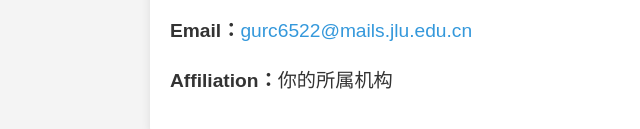
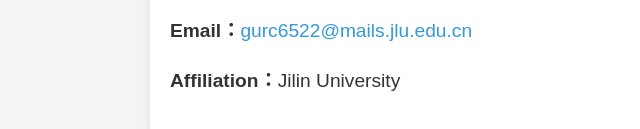
Before and after one commit to xu22777hh/xu22777hh.github.io, a plain HTML site: page index.html in a window 1280 px wide. Shown: the part 134-263 px from the top of the page, 70-710 px from the left. Drawn offline with Linux system fonts and the light colour scheme.

Commit message:
Update index.html

```diff
--- a/index.html
+++ b/index.html
@@ -41,6 +41,6 @@
         <h1>Homepage</h1>
         <p><strong>name：</strong>Ruocheng Gu</p>
         <p><strong>Email：</strong><a href=gurc6522@mails.jlu.edu.cn">gurc6522@mails.jlu.edu.cn</a></p>
-        <p><strong>Affiliation：</strong>你的所属机构</p>
+        <p><strong>Affiliation：</strong>Jilin University</p>
     </div>
 </body>
```
